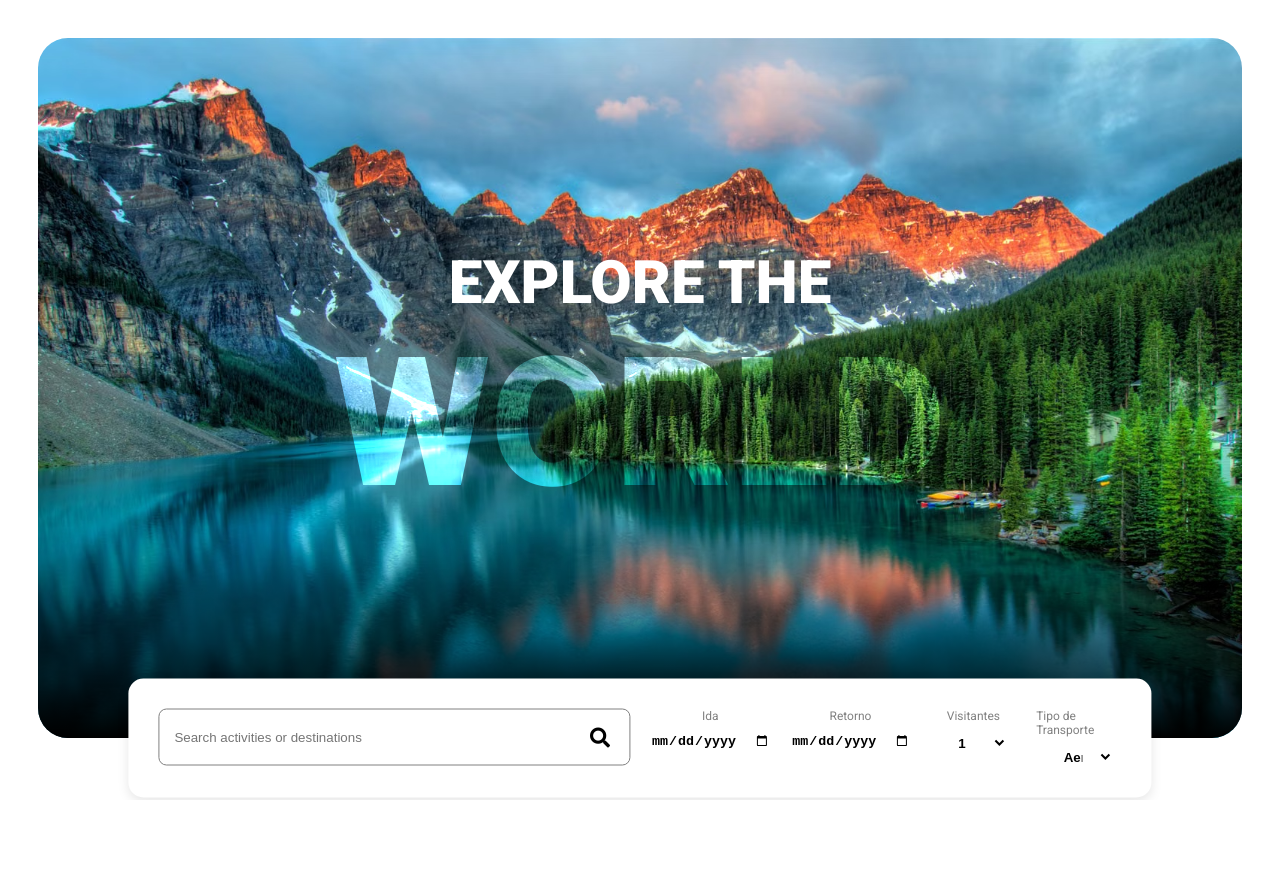
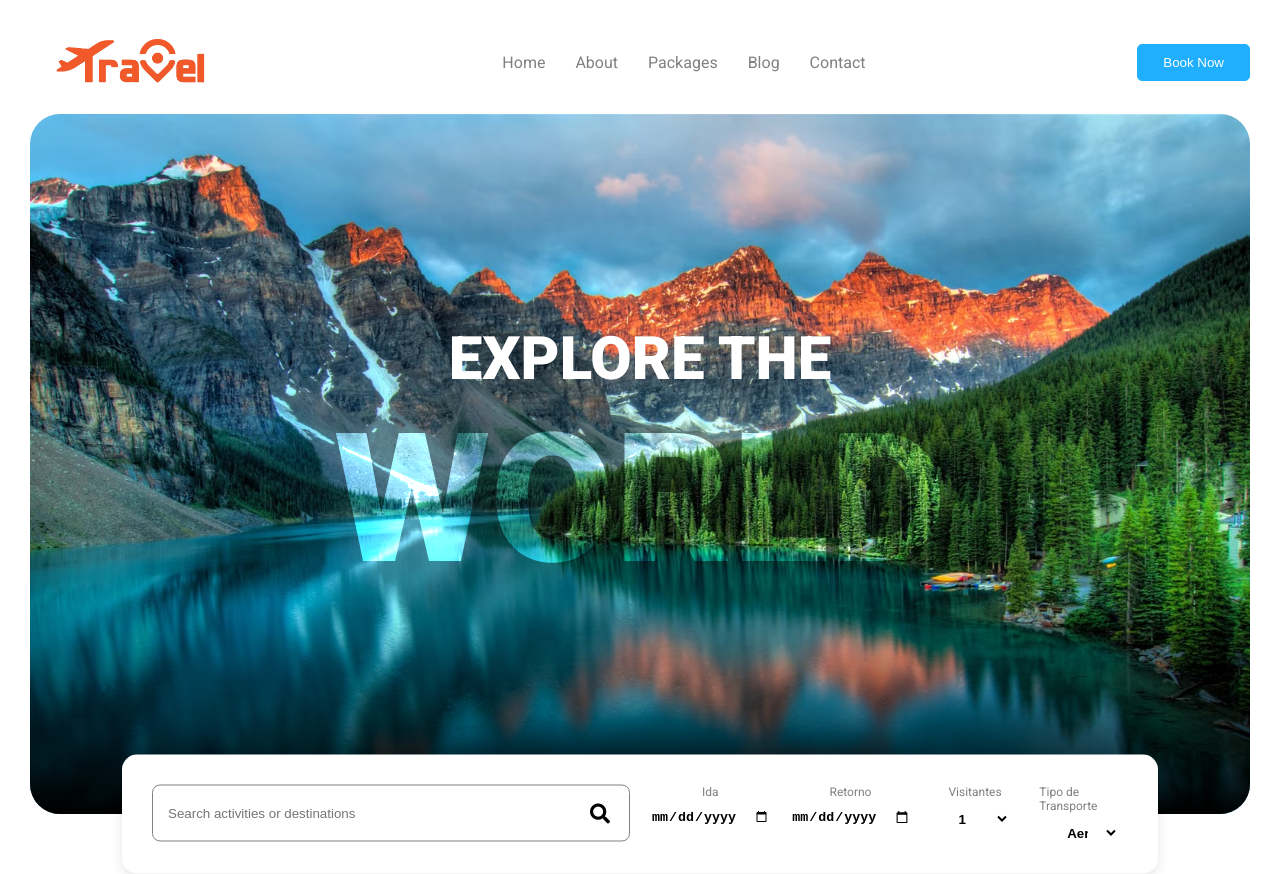
Before and after one commit to rlujano/travelAgency, a plain HTML site: page index.html in a window 1280 px wide. Before the commit the page ends 800 px from the top, so only its background shows below. Drawn offline with Linux system fonts and the light colour scheme.

Commit message:
Added: se agrego main-menu-container

```diff
--- a/css/style.css
+++ b/css/style.css
@@ -1,8 +1,52 @@
 body{
     padding: 15px;
     font-family: "Roboto", sans-serif;
+    margin: 0;
+
 }
+header{
+    display: flex;
+    justify-content: space-between;
+    align-items: center;
+    margin-bottom: 10px;
+}
+/* align:center, alinea verticalmente a todos  */
+.main-menu-items{
+    display: flex;
+    justify-content: space-between;
+    gap: 30px;
+    list-style: none;
+    padding-left: 0;
+}
+.main-menu-item a{
+    color: gray;
+    text-decoration: none;
 
+}
+.main-menu-item a:hover{
+    background-color: white ;
+    color:black;
+}
+.btn-book-now{
+    padding: 10px 25px 10px 25px;
+    border-color: #1faffe;
+    background-color:#1faffe ;
+    color: #fff;
+    border-radius: 5px;
+    border: 1px #1faffe solid;
+    font-weight: 600px;
+    transition: all ease-in .2s;
+
+}
+/* Display:flex, para que aparescan, para que se alinen uno despues del otro. , cuenta los divs*/
+
+.btn-book-now:hover{
+    background-color: #fff;
+    color: #1faffe;
+    border: #1faffe 1px solid;
+    box-shadow: rgba(0, 0, 0, 0.3) 0px 2px 4px;
+
+}
 .hero{
     background-image: url('../images/hero.avif');
     height: 80vh;
@@ -121,7 +165,7 @@ label{
 
 @media (min-width: 768px) {
     body{
-        padding: 30px;
+        padding: 20px 30px 30px 30px;
     }
 
     .hero{
--- a/index.html
+++ b/index.html
@@ -1,5 +1,5 @@
 <!DOCTYPE html>
-<html lang="en">
+<html lang="es">
 <head>
     <meta charset="UTF-8">
     <meta name="viewport" content="width=device-width, initial-scale=1.0">
@@ -13,7 +13,22 @@
 </head>
 <body>
 
-<header></header>
+<header class="header">
+    <div class="logo"><img src="images/logo.png" alt="Logo de la pagina" height="80px"></div>
+    <!-- alt, texto alternativo-> un braile, describe que contiene la imagen -->
+    <div class="main-menu-container">
+        <nav class="main-menu">
+            <ul class="main-menu-items">
+                <li class="main-menu-item"><a href="#">Home</a></li>
+                <li class="main-menu-item"><a href="#">About</a></li>
+                <li class="main-menu-item"><a href="#">Packages</a></li>
+                <li class="main-menu-item"><a href="#">Blog</a></li>
+                <li class="main-menu-item"><a href="#">Contact</a></li>
+            </ul>
+        </nav>
+    </div>
+    <div class="right-section"><button class="btn-book-now">Book Now</button></div>
+</header>
 <div class="hero">
     <div class="hero-title-container">
         <h1 class="hero-title">Explore the <span class="hero-title-white-text">World</span></h1>
@@ -43,5 +58,11 @@
     </div>
 </div>
 
+<!-- Apuntes Rodolfo Florez -->
+<!--
+Extensiones para Visualcode, revisarlas
+
+-->
+
 </body>
 </html>
```
Also changed, not shown: images/logo.png (added).
